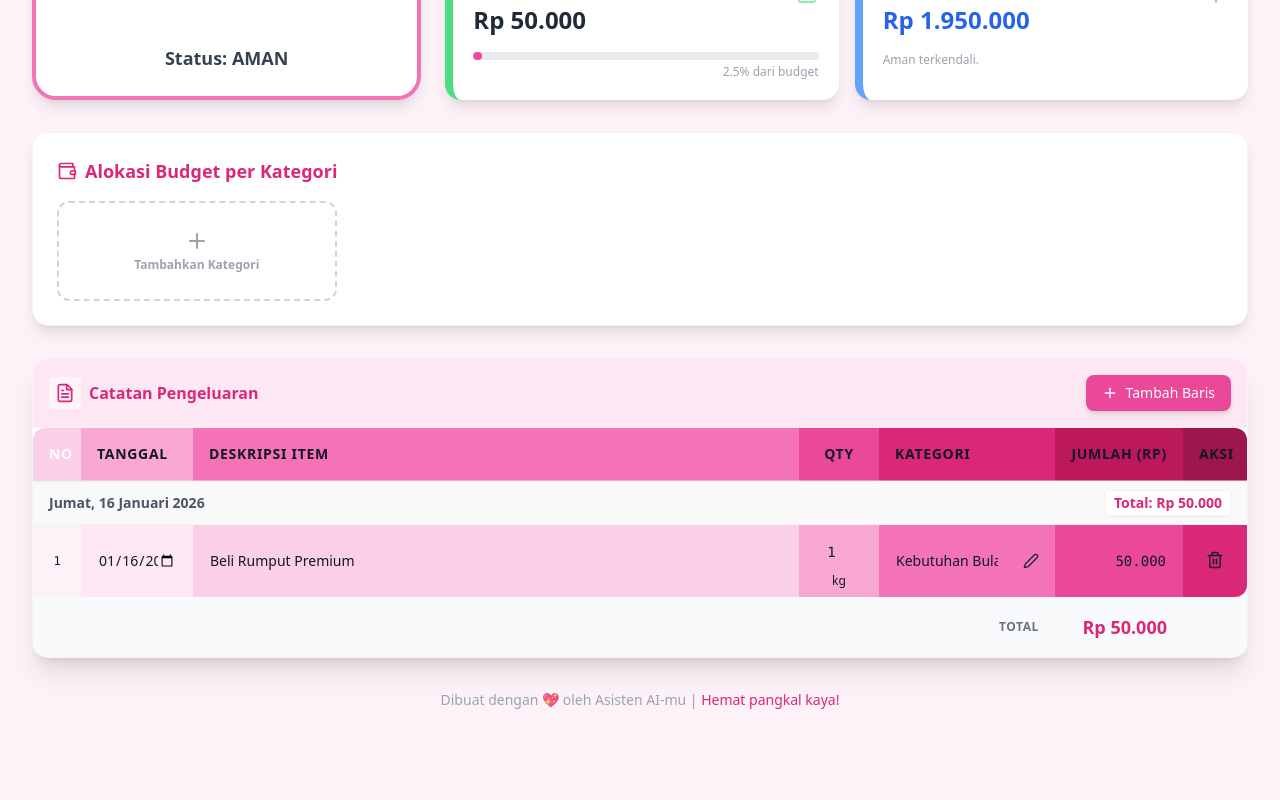
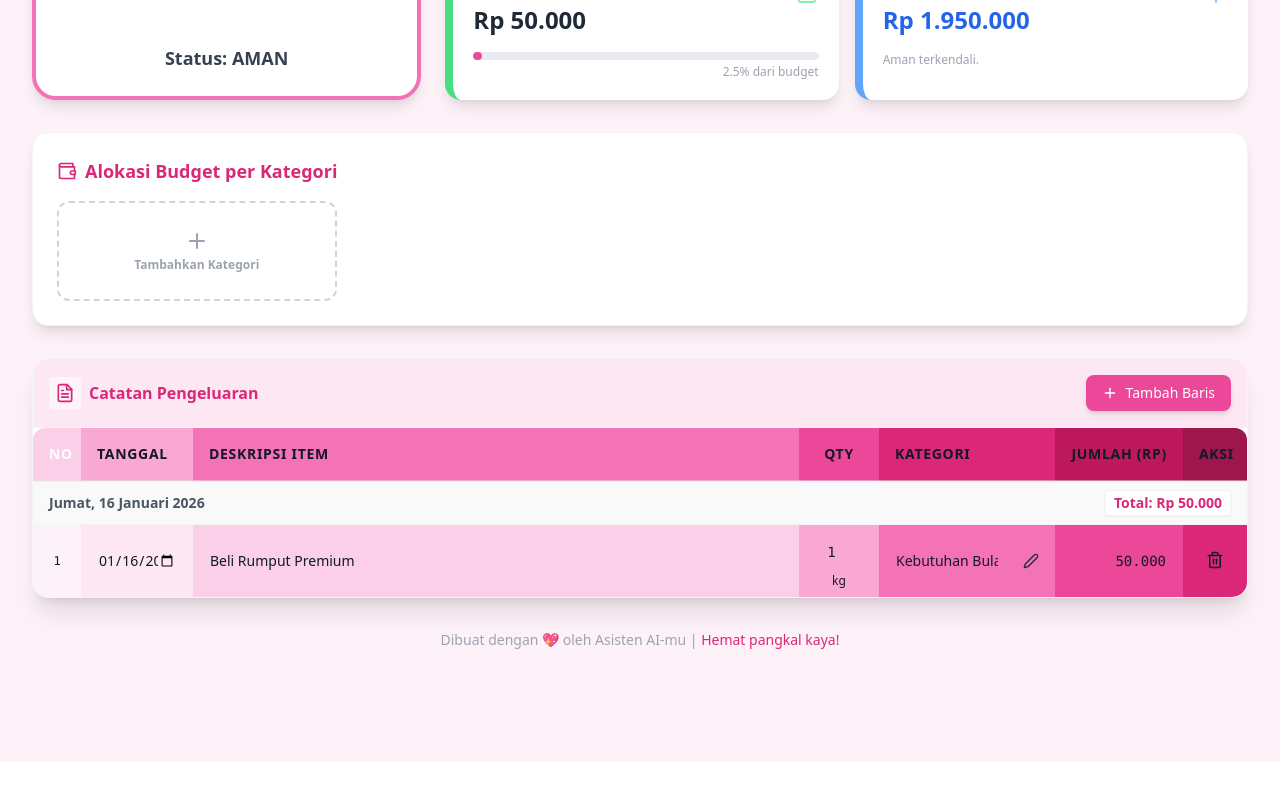
Before and after one commit to Dinni-hub/MooMoney-v4, a React (Vite) app: page / in a window 1280 px wide. Shown: the part 352-1152 px from the top of the page. After the commit the page ends 1114 px from the top, so only its background shows below. Built offline with nearby package versions, Linux system fonts and the light colour scheme.

Commit message:
Update fmt.Println message from 'Hello' to 'Goodbye'

```diff
--- a/src/App.jsx
+++ b/src/App.jsx
@@ -104,7 +104,7 @@ const CowAvatar = ({ mood, className = "w-48 h-48 sm:w-60 sm:h-60", uniqueId = "
             <circle cx="120" cy="85" r="3" fill="#000" />
             <circle cx="100" cy="135" r="5" fill="#333" />
 
-            {/* 🔥 Tetesan Air Keringat (Kecil & Di Dahi) */}
+            {/* Tetesan Air Keringat (Kecil & Di Dahi) */}
             <path d="M135 40 Q 145 55 145 62 A 10 10 0 1 1 125 62 Q 125 55 135 40 Z" fill="#3b82f6" opacity="0.9" />
             <path d="M132 55 Q 133 52 135 55" stroke="#fff" strokeWidth="2" fill="none" opacity="0.7" />
           </>
@@ -917,7 +917,7 @@ const SapiFinanceApp = () => {
                         budget: 0, // Default 0 budget for new historical import
                         categoryBudgets: { ...categoryBudgets }, // Inherit structure
                         expenses: expenseList,
-                        totalExpenses: totalAmt,
+                        totalAmt: totalAmt,
                         balance: 0 - totalAmt
                     };
                     setArchives(prev => [newArchive, ...prev]);
@@ -1182,7 +1182,15 @@ const SapiFinanceApp = () => {
                 {filteredExpenses.length === 0 ? (
                   <tr>
                     <td colSpan="7" className="p-8 text-center text-gray-400 italic text-sm">
-                      {filterCategory ? `Belum ada pengeluaran di kategori ${filterCategory}` : 'Belum ada pengeluaran. Sapi senang! 整'}
+                      {filterCategory ? (
+                         `Belum ada pengeluaran di kategori ${filterCategory}`
+                      ) : (
+                         <div className="flex flex-col items-center gap-3">
+                           <p>Belum ada pengeluaran. Sapi senang!</p>
+                           {/* Menggunakan CowAvatar happy sebagai pengganti simbol */}
+                           <CowAvatar mood="happy" className="w-20 h-20" uniqueId="empty-table-happy" />
+                         </div>
+                      )}
                     </td>
                   </tr>
                 ) : (
@@ -1261,15 +1269,6 @@ const SapiFinanceApp = () => {
                   })
                 )}
               </tbody>
-              <tfoot className="bg-gray-50 font-bold text-gray-700">
-                 <tr>
-                    <td colSpan="5" className="p-1 md:p-4 text-right uppercase text-[10px] md:text-xs tracking-wider text-gray-500">Total</td>
-                   <td className={`p-1 md:p-4 text-right text-[10px] md:text-lg ${isOverBudget ? 'text-red-600' : currentTheme.text}`}>
-                     {formatRupiah(totalExpenses)}
-                   </td>
-                   <td></td>
-                 </tr>
-              </tfoot>
              </table>
           </div>
         </div>
```
